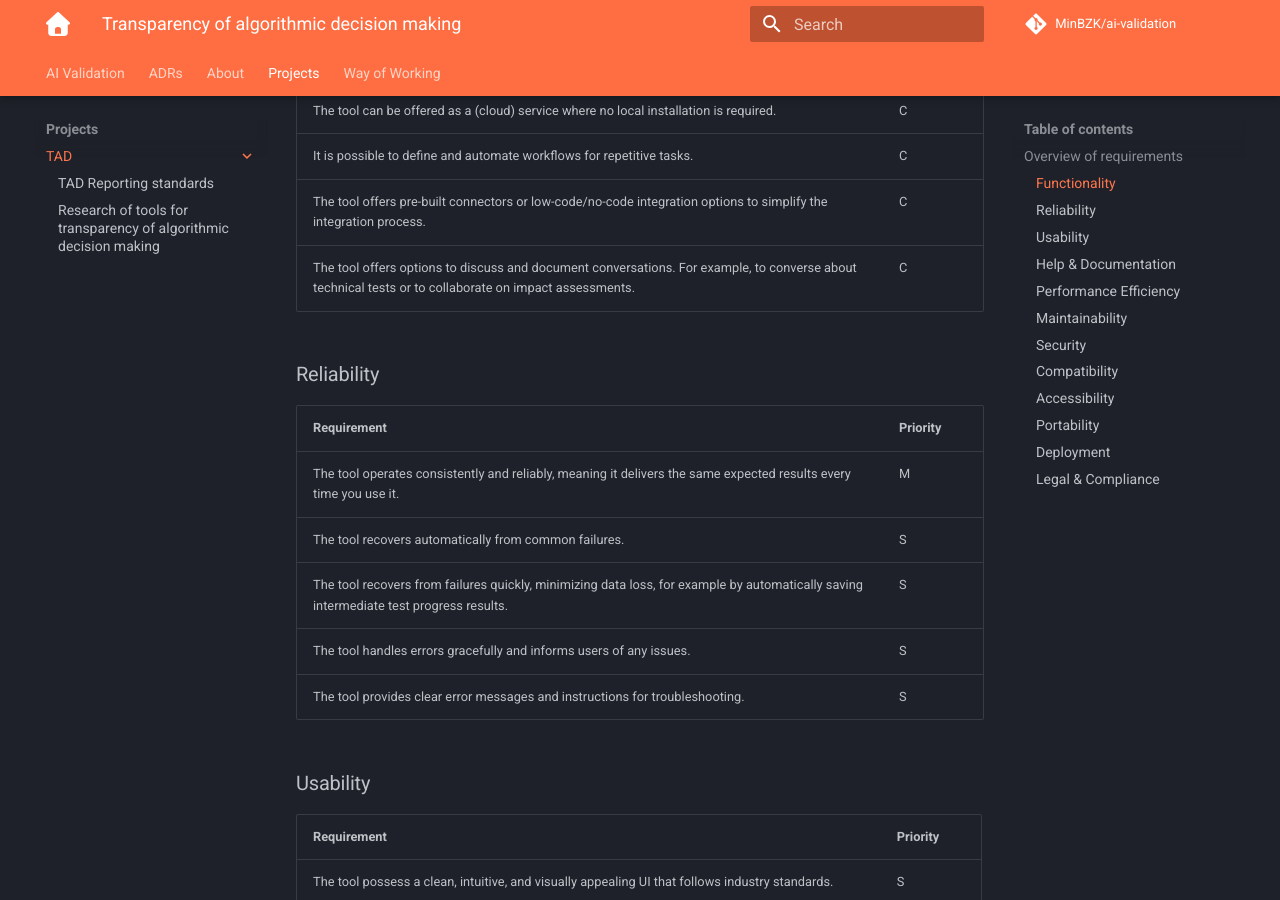
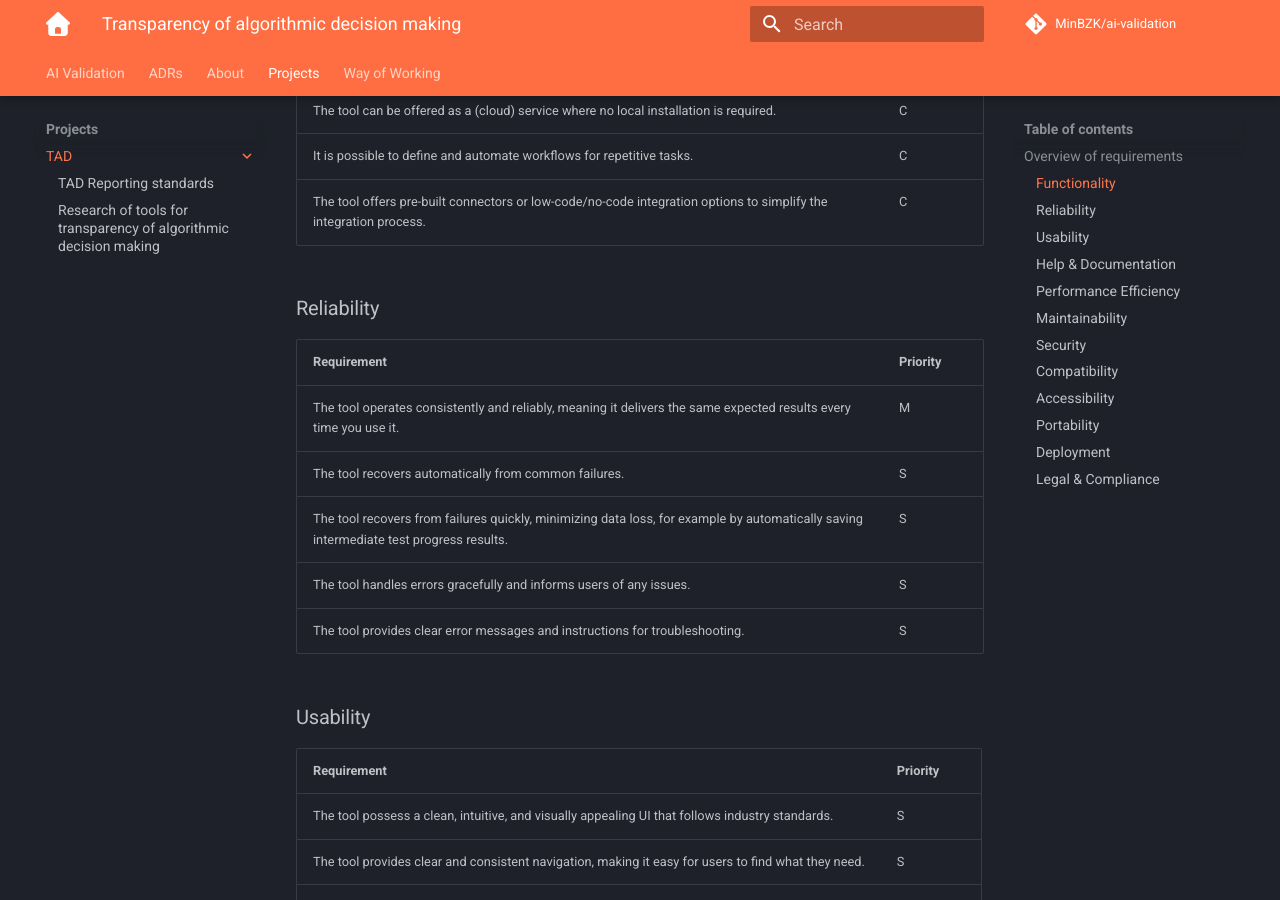
Before and after one commit to MinBZK/ai-validation, an MkDocs documentation site: the page built from docs/Projects/TAD/index.md, in a window 1280 px wide and 900 px high, scrolled down 1598 px. Built offline with MkDocs 1.6.1 and Material for MkDocs 9.7.7, drawn with Linux system fonts in a browser that asks for light colours; plug-ins that fetch from the network failed and are left out; comment, search, counter and statistics services are not loaded.

Commit message:
Remove duplicate entry in functionality part of the tool checklist

```diff
--- a/docs/Projects/TAD/index.md
+++ b/docs/Projects/TAD/index.md
@@ -42,7 +42,6 @@ scale to allow for tool comparison.
 | The tool can be offered as a (cloud) service where no local installation is required.                                                                                                             | C        |
 | It is possible to define and automate workflows for repetitive tasks.                                                                                                                             | C        |
 | The tool offers pre-built connectors or low-code/no-code integration options to simplify the integration process.                                                                                 | C        |
-| The tool offers options to discuss and document conversations. For example, to converse about technical tests or to collaborate on impact assessments.                                            | C        |
 
 ### Reliability
 
```
